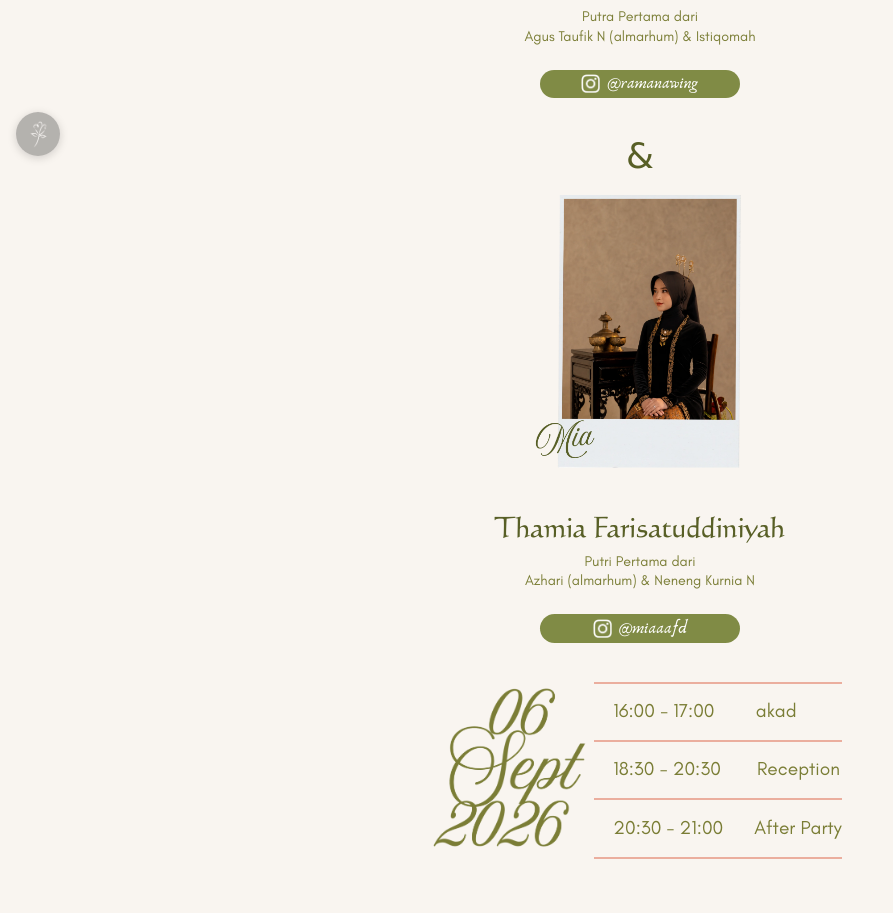
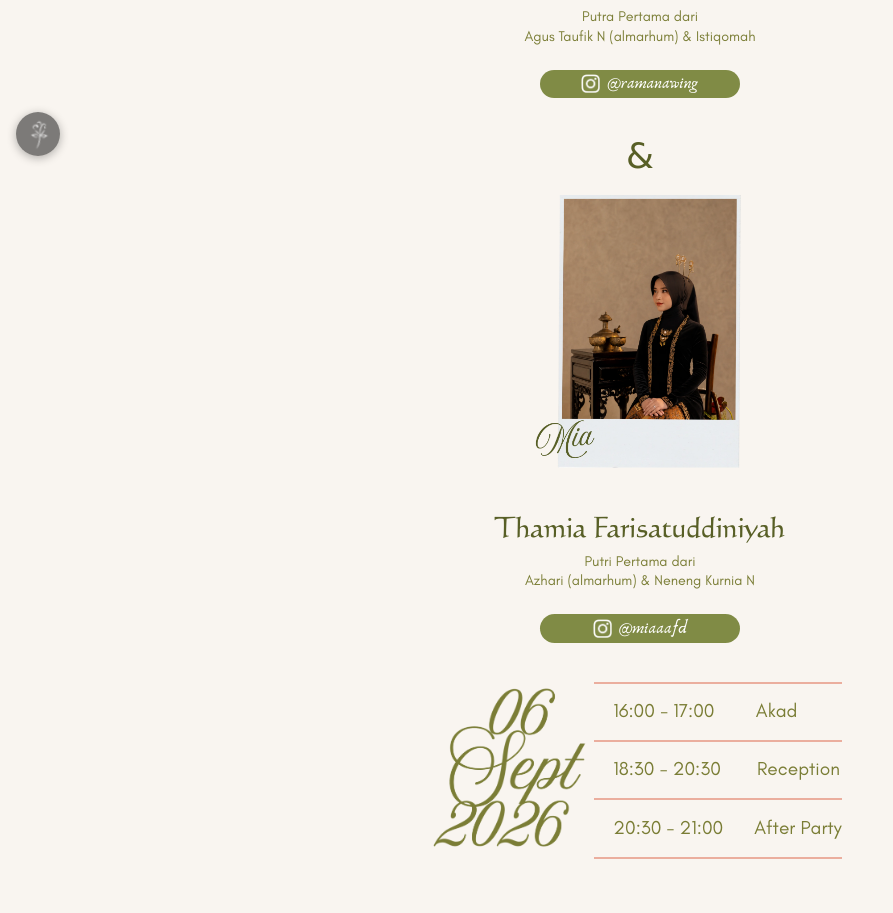
Before and after one commit to Makipak/undanganWedding, a website: page main.html in a window 1280 px wide. Shown: the part 628-1541 px from the top of the page, without its empty margins (0-893 px from the left). Drawn offline with nearby package versions, Linux system fonts and the light colour scheme; files that its build step writes are made by us from their sources; no server answers; a web font is replaced by a local one.

Commit message:
seharusnya jadi

```diff
--- a/js/music.js
+++ b/js/music.js
@@ -28,9 +28,21 @@
   });
 
   // ── Lanjutkan dari posisi tersimpan (kalau sebelumnya sedang main) ──
-  const savedTime  = parseFloat(sessionStorage.getItem('musicTime') || '0');
-  const wasPlaying = sessionStorage.getItem('musicPlaying') === 'true';
-  let timeApplied  = false;
+  // Halaman dengan #openInvitationBtn (index.html) memang sengaja baru
+  // mulai musik saat tombol itu diklik — jadi kalau belum ada riwayat sama
+  // sekali, jangan dipaksa autoplay di situ.
+  // Halaman TANPA tombol itu (mis. main.html dibuka langsung dari link WA,
+  // atau di-refresh) tidak punya gesture khusus buat mulai musik — kalau
+  // dibiarkan default "belum pernah main", musik jadi diam selamanya
+  // sampai tamu ngeh harus tap ikon toggle-nya sendiri (sering kejadian di
+  // iPhone). Makanya di halaman begini kita anggap "harusnya main" sejak
+  // awal, supaya percobaan autoplay + fallback-nya langsung aktif dan
+  // musik kepancing oleh interaksi APAPUN yang tamu lakukan duluan.
+  const hasOpenBtn      = !!document.getElementById('openInvitationBtn');
+  const savedPlayingRaw = sessionStorage.getItem('musicPlaying');
+  const savedTime       = parseFloat(sessionStorage.getItem('musicTime') || '0');
+  const wasPlaying      = savedPlayingRaw !== null ? savedPlayingRaw === 'true' : !hasOpenBtn;
+  let timeApplied = false;
 
   const applyTime = () => {
     if (timeApplied) return;
--- a/main.html
+++ b/main.html
@@ -155,7 +155,7 @@
 
                     <!-- Akad Nikah -->
                     <div class="font-glacial ph h-10 w-full flex items-center text-[#7a7d35]" data-label="Waktu + Nama Acara 1&#10;(Akad)">
-                        <p class="whitespace-nowrap " style="padding-left: 1rem;">16:00 - 17:00&nbsp;&nbsp;&nbsp;&nbsp;&nbsp;&nbsp;&nbsp;&nbsp;akad</p>
+                        <p class="whitespace-nowrap " style="padding-left: 1rem;">16:00 - 17:00&nbsp;&nbsp;&nbsp;&nbsp;&nbsp;&nbsp;&nbsp;&nbsp;Akad</p>
                     </div>
 
                     <!-- Garis pemisah -->
```
